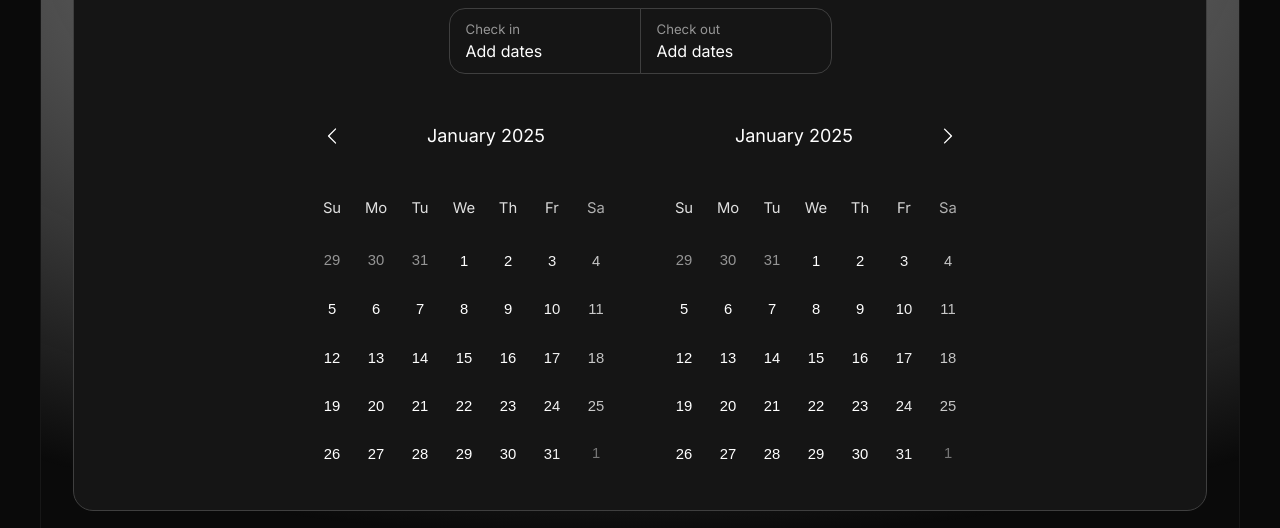
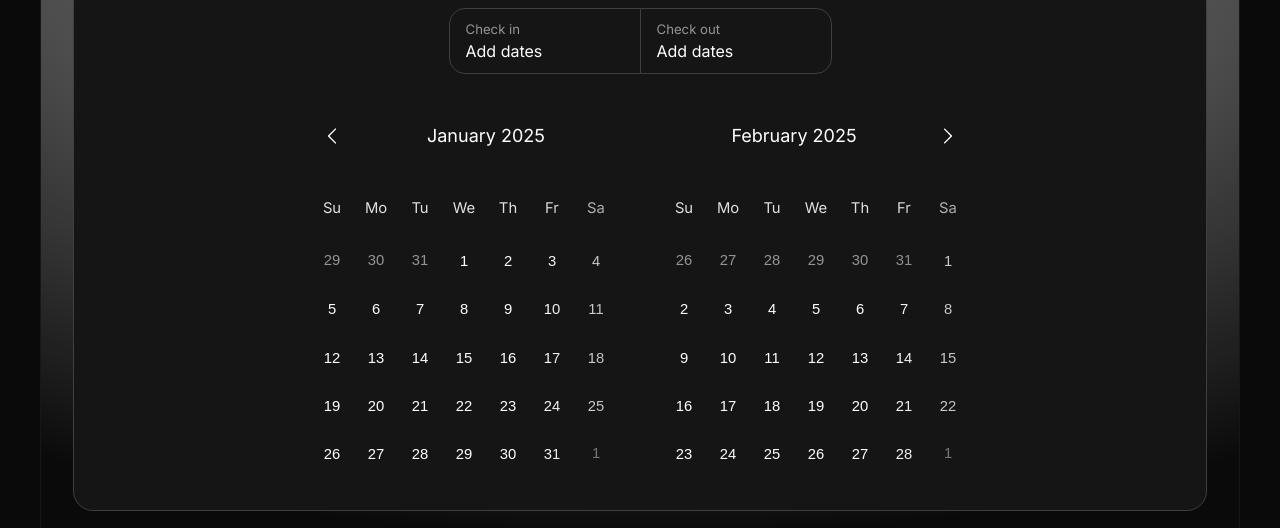
Before and after one commit to once-ui-system/nextjs-starter, a Next.js app: page / in a window 1280 px wide. Shown: the part 2520-3048 px from the top of the page. Built offline with nearby package versions, Linux system fonts and the light colour scheme.

Commit message:
fix: DatePicker month pagination when state managed from outside

```diff
--- a/src/once-ui/components/DatePicker.tsx
+++ b/src/once-ui/components/DatePicker.tsx
@@ -46,15 +46,16 @@ const DatePicker = forwardRef<HTMLDivElement, DatePickerProps>(
       size = "m",
       className,
       style,
+      currentMonth: propCurrentMonth,
+      currentYear: propCurrentYear,
+      onMonthChange,
+      range,
       onHover,
-      range,
       ...rest
     },
     ref,
   ) => {
     const today = new Date();
-    const [currentMonth, setCurrentMonth] = useState<number>(value ? value.getMonth() : today.getMonth());
-    const [currentYear, setCurrentYear] = useState<number>(value ? value.getFullYear() : today.getFullYear());
     const [selectedDate, setSelectedDate] = useState<Date | undefined>(value);
     const [selectedTime, setSelectedTime] = useState<
       | {
@@ -66,6 +67,22 @@ const DatePicker = forwardRef<HTMLDivElement, DatePickerProps>(
     const [isPM, setIsPM] = useState(defaultTime?.hours ? defaultTime.hours >= 12 : false);
     const [isTimeSelector, setIsTimeSelector] = useState(false);
     const [isTransitioning, setIsTransitioning] = useState(true);
+
+    const [currentMonth, setCurrentMonth] = useState<number>(
+      value ? value.getMonth() : today.getMonth()
+    );
+    const [currentYear, setCurrentYear] = useState<number>(
+      value ? value.getFullYear() : today.getFullYear()
+    );
+
+    useEffect(() => {
+      if (typeof propCurrentMonth === "number") {
+        setCurrentMonth(propCurrentMonth);
+      }
+      if (typeof propCurrentYear === "number") {
+        setCurrentYear(propCurrentYear);
+      }
+    }, [propCurrentMonth, propCurrentYear]);
 
     useEffect(() => {
       setSelectedDate(value);
@@ -105,10 +122,8 @@ const DatePicker = forwardRef<HTMLDivElement, DatePickerProps>(
     const handleTimeToggle = (show: boolean) => {
       setIsTransitioning(false);
       setTimeout(() => {
-        setTimeout(() => {
         setIsTimeSelector(show);
         setIsTransitioning(true);
-        }, 400);
       }, 400);
     };
 
@@ -127,6 +142,11 @@ const DatePicker = forwardRef<HTMLDivElement, DatePickerProps>(
     };
 
     const handleMonthChange = (increment: number) => {
+      if (onMonthChange) {
+        // Delegate to external handler
+        onMonthChange(increment);
+      } else {
+        // Fallback to internal state management
         const newMonth = currentMonth + increment;
         if (newMonth < 0) {
           setCurrentMonth(11); // December
@@ -136,6 +156,7 @@ const DatePicker = forwardRef<HTMLDivElement, DatePickerProps>(
           setCurrentYear(currentYear + 1);
         } else {
           setCurrentMonth(newMonth);
+        }
       }
     };
 
@@ -167,17 +188,9 @@ const DatePicker = forwardRef<HTMLDivElement, DatePickerProps>(
       return date >= range.startDate && date <= range.endDate;
     };
 
-    const isDateInRange = (date: Date) => {
-      if (minDate && date < minDate) return false;
-      if (maxDate && date > maxDate) return false;
-      return true;
-    };
-
     const renderCalendarGrid = () => {
       const firstDay = new Date(currentYear, currentMonth, 1).getDay();
-
       const daysInMonth = new Date(currentYear, currentMonth + 1, 0).getDate();
-
       const daysInPrevMonth = new Date(currentYear, currentMonth, 0).getDate();
 
       // Calculate total number of weeks needed
@@ -191,12 +204,10 @@ const DatePicker = forwardRef<HTMLDivElement, DatePickerProps>(
       for (let i = 0; i < firstDay; i++) {
         const prevMonthDay = daysInPrevMonth - firstDay + i + 1;
         days.push(
-          <Flex paddingY="2">
-            <Flex width="40" height="40" key={`prev-${currentYear}-${currentMonth}-${i}`}>
+          <Flex paddingY="2" width="40" height="40" key={`prev-${currentYear}-${currentMonth}-${i}`}>
             <Button fillWidth weight="default" variant="tertiary" size="m" disabled>
               {prevMonthDay}
             </Button>
-            </Flex>
           </Flex>,
         );
       }
@@ -216,7 +227,8 @@ const DatePicker = forwardRef<HTMLDivElement, DatePickerProps>(
           range?.startDate && currentDate.getTime() === range.startDate.getTime();
         const isLastInRange = range?.endDate && currentDate.getTime() === range.endDate.getTime();
 
-        const isDisabled = !isDateInRange(currentDate);
+        // Check if the current date is out of the minDate and maxDate range
+        const isDisabled = (minDate && currentDate < minDate) || (maxDate && currentDate > maxDate);
 
         days.push(
           <Flex paddingY="2" key={`day-${currentYear}-${currentMonth}-${day}`}>
@@ -246,17 +258,14 @@ const DatePicker = forwardRef<HTMLDivElement, DatePickerProps>(
         );
       }
 
-      // Next month's days
       const remainingDays = totalGridSpots - days.length;
 
       for (let i = 1; i <= remainingDays; i++) {
         days.push(
-          <Flex paddingY="2">
-            <Flex width="40" height="40" key={`next-${currentYear}-${currentMonth}-${i}`}>
+          <Flex marginTop="2" width="40" height="40" key={`next-${currentYear}-${currentMonth}-${i}`}>
             <Button fillWidth weight="default" variant="tertiary" size="m" disabled>
               {i}
             </Button>
-            </Flex>
           </Flex>,
         );
       }
@@ -310,10 +319,7 @@ const DatePicker = forwardRef<HTMLDivElement, DatePickerProps>(
                 </Text>
                 {timePicker && selectedTime && (
                   <Text variant="label-default-s" onBackground="neutral-weak">
-                    `$
-                    {selectedTime.hours.toString().padStart(2, "0")}
-                    :$
-                    {selectedTime.minutes.toString().padStart(2, "0")} ${isPM ? "PM" : "AM"}`
+                    {`${selectedTime.hours.toString().padStart(2, "0")}:${selectedTime.minutes.toString().padStart(2, "0")} ${isPM ? "PM" : "AM"}`}
                   </Text>
                 )}
               </Flex>
--- a/src/once-ui/components/DateRangePicker.tsx
+++ b/src/once-ui/components/DateRangePicker.tsx
@@ -52,13 +52,11 @@ const DateRangePicker: React.FC<DateRangePickerProps> = ({
       setInternalValue(newRange);
       onChange?.(newRange);
     } else {
-      // Complete the selection
       const newRange = {
         startDate: internalValue.startDate,
         endDate: date,
       };
 
-      // Ensure start date is before end date
       if (newRange.startDate > date) {
         newRange.startDate = date;
         newRange.endDate = internalValue.startDate;
@@ -73,7 +71,6 @@ const DateRangePicker: React.FC<DateRangePickerProps> = ({
     const newDate = new Date(currentYear, currentMonth + increment, 1);
     setCurrentMonth(newDate.getMonth());
     setCurrentYear(newDate.getFullYear());
-    // Update both date pickers to show adjacent months
     setInternalValue({
       startDate: internalValue.startDate,
       endDate: internalValue.endDate,
```
Lines whose indentation alone changed are shown as unchanged.
